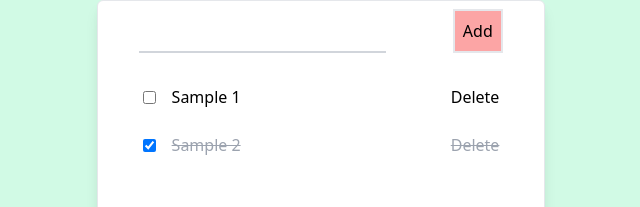
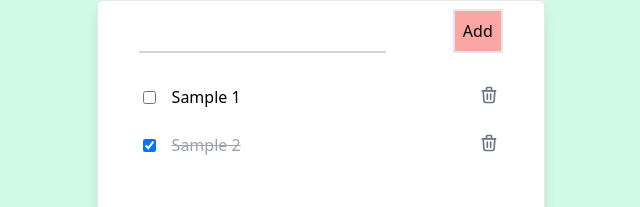
Before and after one commit to arajhansa/react-todo, a React (Create React App) app: page / in a window 1280 px wide. Shown: the part 133-340 px from the top of the page, without its empty margins (319-959 px from the left). Built offline with nearby package versions, Linux system fonts and the light colour scheme.

Commit message:
Add heroicons support

```diff
--- a/package.json
+++ b/package.json
@@ -9,6 +9,7 @@
   },
   "dependencies": {
     "@craco/craco": "6.1.2",
+    "@heroicons/react": "^1.0.1",
     "react": "17.0.2",
     "react-dom": "17.0.2",
     "react-scripts": "4.0.3"
--- a/src/components/TaskListElement.js
+++ b/src/components/TaskListElement.js
@@ -1,4 +1,5 @@
 import React from "react";
+import {TrashIcon} from "@heroicons/react/outline";
 
 function TaskListElement({element}) {
     return (
@@ -8,7 +9,7 @@ function TaskListElement({element}) {
                     <input type="checkbox" defaultChecked={element.isDeleted} />
                     <p className="ml-4">{element.text}</p>
                 </div>
-                <button>Delete</button>
+                <span className="cursor-pointer"><TrashIcon className="h-5 w-5 text-gray-500"/></span>
             </div>
         </li>
     );
```
Also changed, not shown: 1 other file (tests, documents, lock files or other folders).
